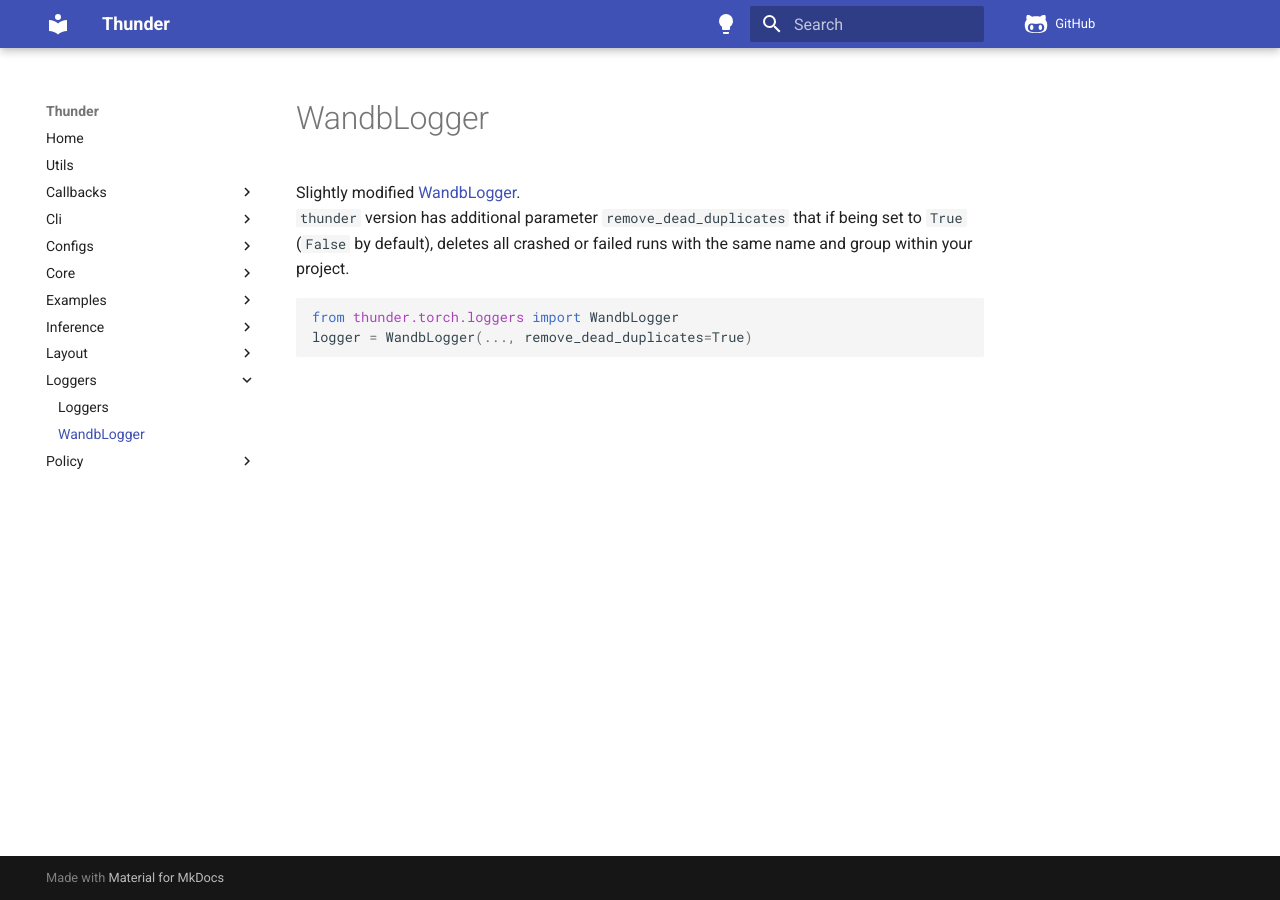
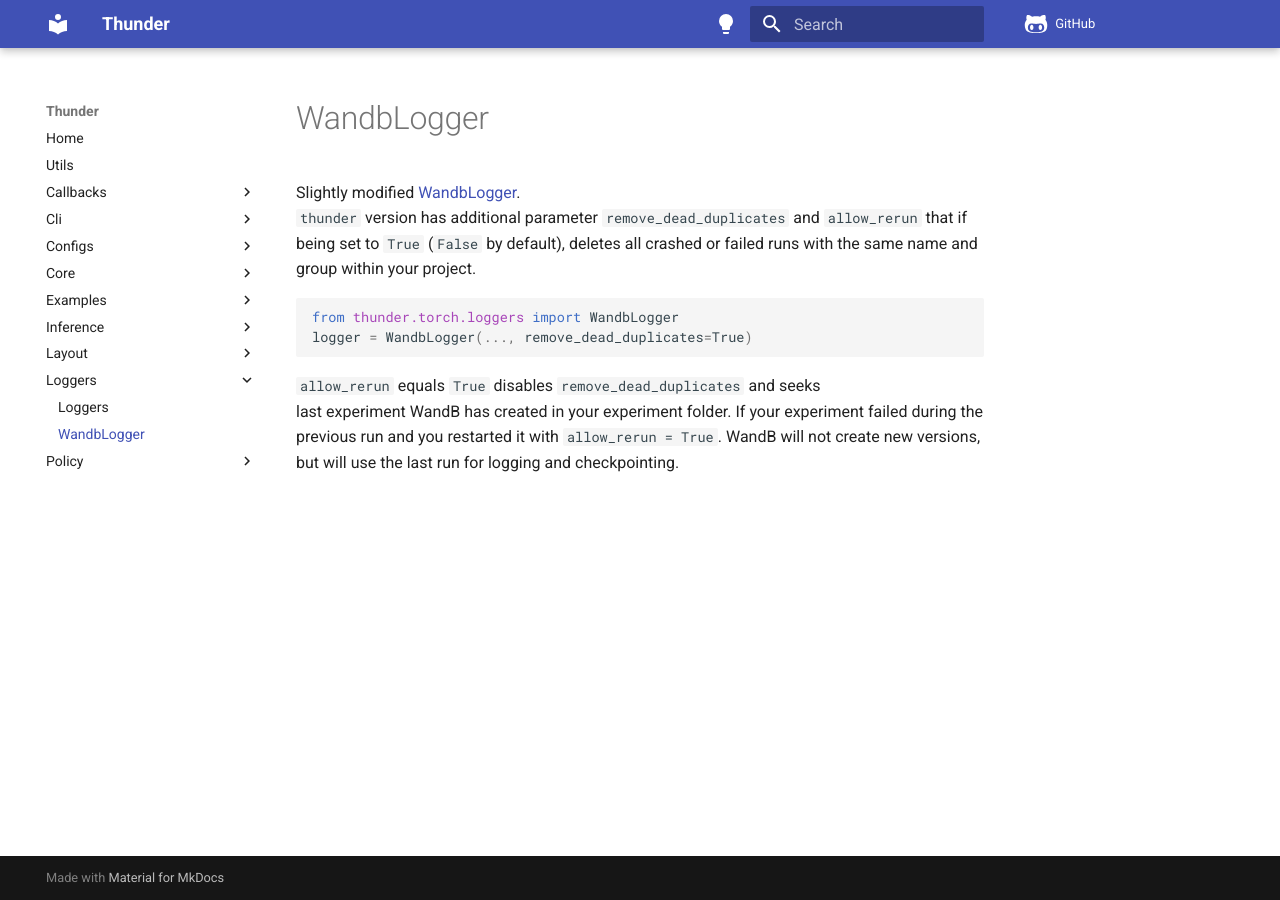
Before and after one commit to neuro-ml/thunder, an MkDocs documentation site: the page built from docs/loggers/wandb.md, in a window 1280 px wide. Built offline with MkDocs 1.6.1 and Material for MkDocs 9.7.7, drawn with Linux system fonts in a browser that asks for light colours; comment, search, counter and statistics services are not loaded; the version menu is left out.

Commit message:
wandb docs

````diff
--- a/docs/loggers/wandb.md
+++ b/docs/loggers/wandb.md
@@ -1,9 +1,14 @@
 # WandbLogger
 Slightly modified [WandbLogger](https://lightning.ai/docs/pytorch/stable/api/lightning.pytorch.loggers.wandb.html#module-lightning.pytorch.loggers.wandb).
-`thunder` version has additional parameter `remove_dead_duplicates`
+`thunder` version has additional parameter `remove_dead_duplicates` and `allow_rerun`
 that if being set to `True` (`False` by default), deletes all crashed or failed runs
 with the same name and group within your project.
 ```python
 from thunder.torch.loggers import WandbLogger
 logger = WandbLogger(..., remove_dead_duplicates=True)
 ```
+
+`allow_rerun` equals `True` disables `remove_dead_duplicates` and seeks
+last experiment WandB has created in your experiment folder.
+If your experiment failed during the previous run and you restarted it with `allow_rerun = True`.
+WandB will not create new versions, but will use the last run for logging and checkpointing.
````
Also changed, not shown: 1 other file.
